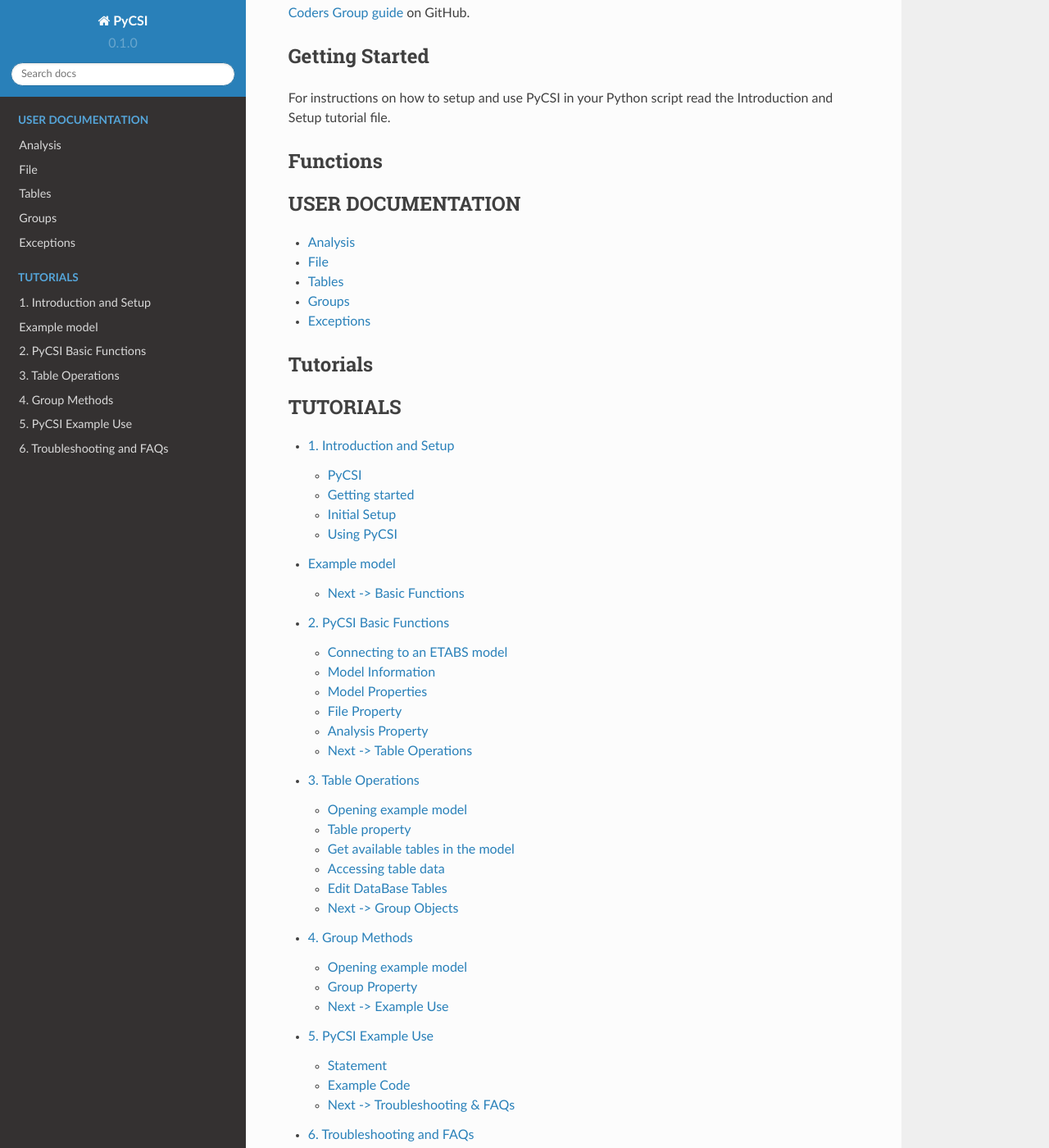
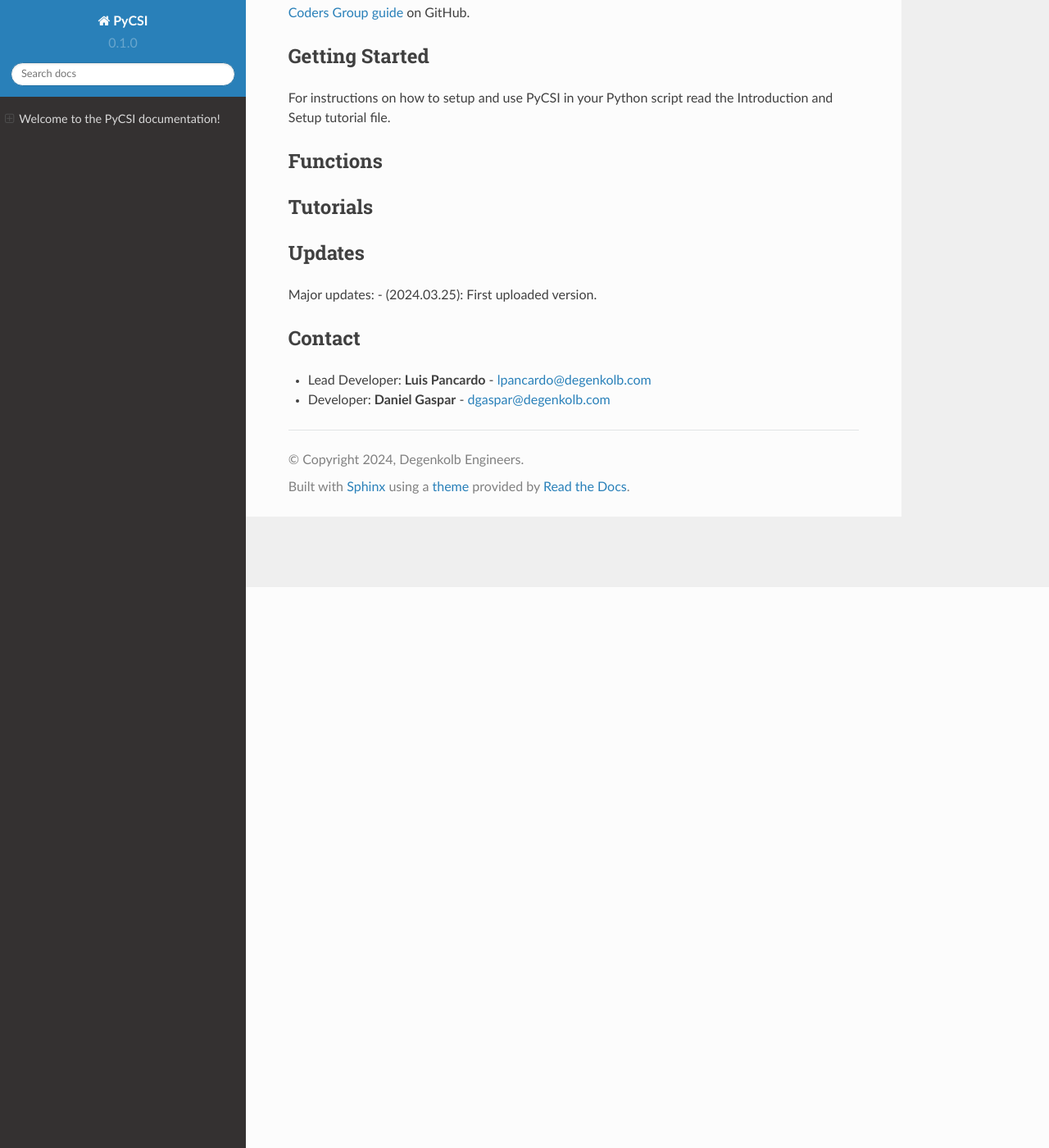
Before and after one commit to pjlee-deg/PyCSI-trial-documentation-v3, a Sphinx documentation site: the page built from docs/source/index.rst, in a window 1280 px wide and 1400 px high, scrolled down 684 px. Shown: the whole window at 82% size. Built offline with Sphinx 7.4.7 and the Read the Docs theme 2.0.0, drawn with Linux system fonts in a browser that asks for light colours.

Commit message:
Update index.rst

```diff
--- a/docs/source/index.rst
+++ b/docs/source/index.rst
@@ -36,25 +36,11 @@
    :maxdepth: 2
    :caption: USER DOCUMENTATION
 
-   analysis
-   file
-   tables
-   groups
-   exceptions
-
-
 Tutorials
 --------
 .. toctree::
    :maxdepth: 2
    :caption: TUTORIALS
-
-   notebooks/1_Introduction_and_Setup
-   notebooks/2_Basic_functions
-   notebooks/3_Table_Operations
-   notebooks/4_Group_Methods
-   notebooks/5_Example_use
-   notebooks/6_Troubleshooting_and_FAQs
 
 Updates
 -------
```
